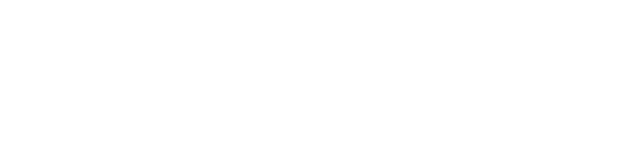
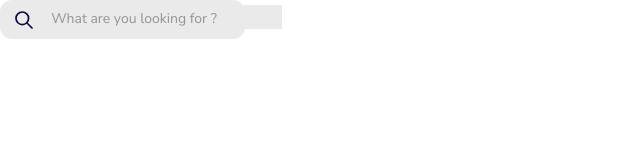
Before and after one commit to Yersin-K18/BookStore, a plain HTML site: page index.html in a window 1280 px wide. Shown: the whole page, without its empty margins (0-640 px from the left). Drawn offline with nearby package versions, Linux system fonts and the light colour scheme.

Commit message:
Done Search box

```diff
--- a/assets/css/style.css
+++ b/assets/css/style.css
@@ -0,0 +1,44 @@
+@import url('https://fonts.googleapis.com/css2?family=Nunito+Sans:wght@400;700&display=swap');
+
+.search {
+    /* Search */
+
+    /* Auto layout */
+    display: flex;
+    flex-direction: row;
+    align-items: flex-end;
+    padding: 10px 30px 10px 15px;
+    gap: 18px;
+
+    width: 245px;
+    height: 39px;
+
+    background: #eaeaea;
+    border-radius: 12px;
+}
+
+.search input {
+    background-color: inherit;
+}
+
+.search input::placeholder {
+    width: 166px;
+    height: 19px;
+
+    font-family: 'Nunito Sans';
+    font-style: normal;
+    font-weight: 400;
+    font-size: 14px;
+    line-height: 19px;
+    /* identical to box height */
+
+    text-align: center;
+
+    color: #959494;
+
+    /* Inside auto layout */
+
+    flex: none;
+    order: 1;
+    flex-grow: 0;
+}
--- a/index.html
+++ b/index.html
@@ -11,7 +11,14 @@
     </head>
     <body>
         <header>
-
+            <div class="search">
+                <img src="./assets/icons/searchIcon.svg" alt="" />
+                <input
+                    type="text"
+                    name="input"
+                    placeholder="What are you looking for ?"
+                />
+            </div>
         </header>
     </body>
 </html>
```
Also changed, not shown: assets/img/iconMenu.svg (deleted).
